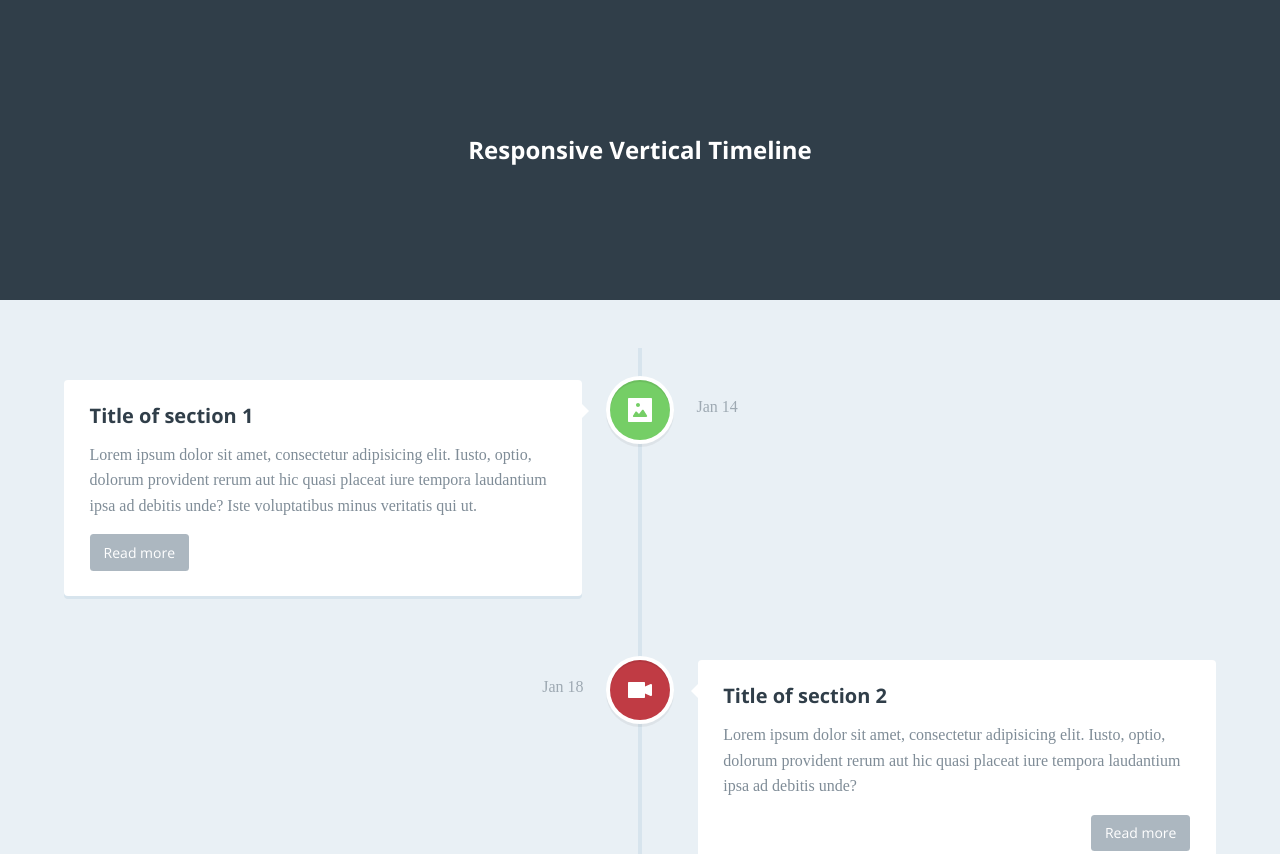
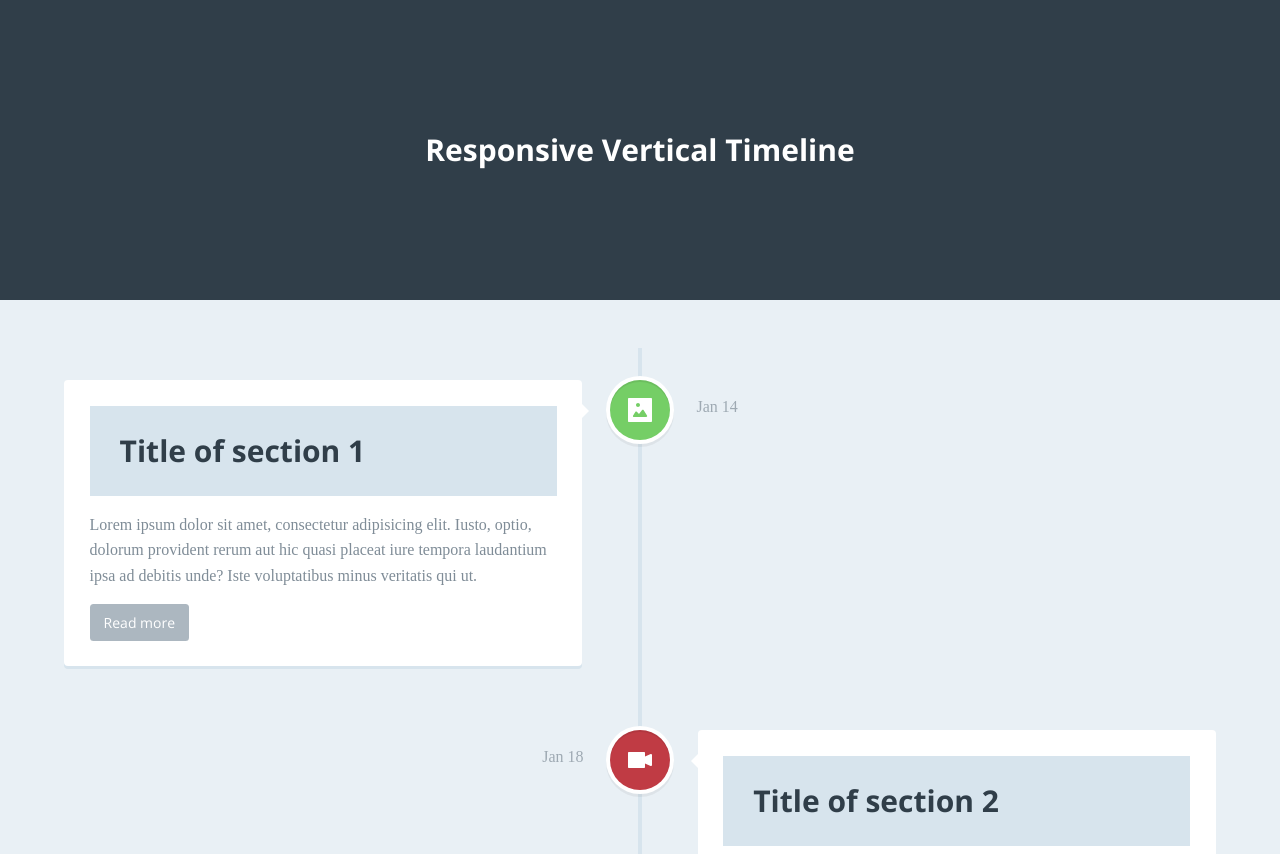
Before and after one commit to zachhanding/Marvel-Cinematic-Universe-Timeline, a plain HTML site: page index.html in a window 1280 px wide. Shown: the top 854 px of the page. Drawn offline with nearby package versions, Linux system fonts and the light colour scheme; a web font is replaced by a local one.

Commit message:
updating timeline style and adding phase banner

```diff
--- a/scss/style.scss
+++ b/scss/style.scss
@@ -1,4 +1,4 @@
-@import 'bourbon'; // http://bourbon.io/
+@import 'bourbon/bourbon'; // http://bourbon.io/
 
 @import '../partials/variables'; // colors, fonts etc...
 
@@ -77,7 +77,7 @@ header {
 
 	h1 {
 		color: $color-3;
-		@include font-size(18px);
+		@include font-size(22px);
 	}
 
 	@include MQ(L) {
@@ -85,7 +85,7 @@ header {
 		line-height: 300px;
 
 		h1 {
-			@include font-size(24px);
+			@include font-size(30px);
 		}
 	}
 }
@@ -109,6 +109,14 @@ header {
 		background: darken($background, 5%);
 	}
 
+	h2 {
+		margin-left: 60px;
+		padding: 1em;
+		background: darken($background, 5%);
+		color: $color-1;
+		@include font-size(22px);
+	}
+
 	@include MQ(L) {
 		margin: {
 			top: 3em;
@@ -118,6 +126,11 @@ header {
 		&::before {
 			left: 50%;
 			margin-left: -2px;
+		}
+
+		h2 {
+			margin-left: 0;
+			@include font-size(30px);
 		}
 	}
 }
@@ -226,8 +239,9 @@ header {
 	box-shadow: 0 3px 0 darken($background, 5%);
 	@include clearfix;
 
-	h2 {
+	h3 {
 		color: $color-1;
+		font-weight: bold;
 	}
 
 	p, .cd-read-more, .cd-date {
@@ -273,7 +287,7 @@ header {
 	}
 
 	@include MQ(M) {
-		h2 {
+		h3 {
 			@include font-size(20px);
 		}
 
@@ -310,7 +324,7 @@ header {
 			@include font-size(16px);
 		}
 
-		.cd-timeline-block:nth-child(even) & {
+		.cd-timeline-block:nth-of-type(even) & {
 			float: right;
 
 			&::before {
```
Also changed, not shown: css/style.css, 1 other file.
